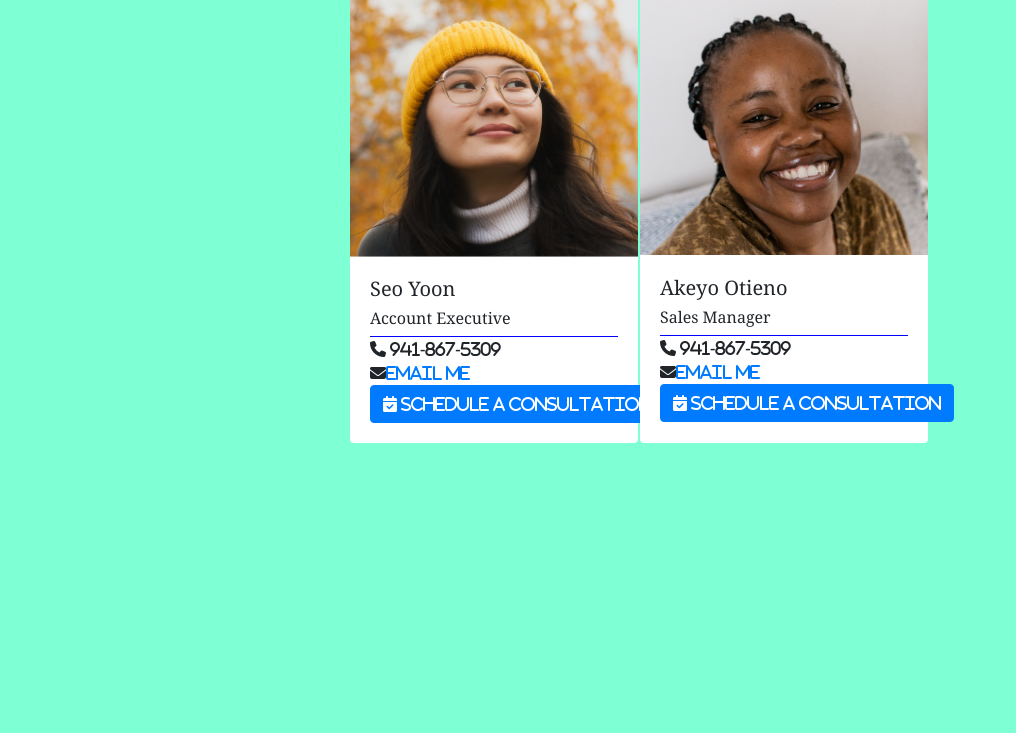
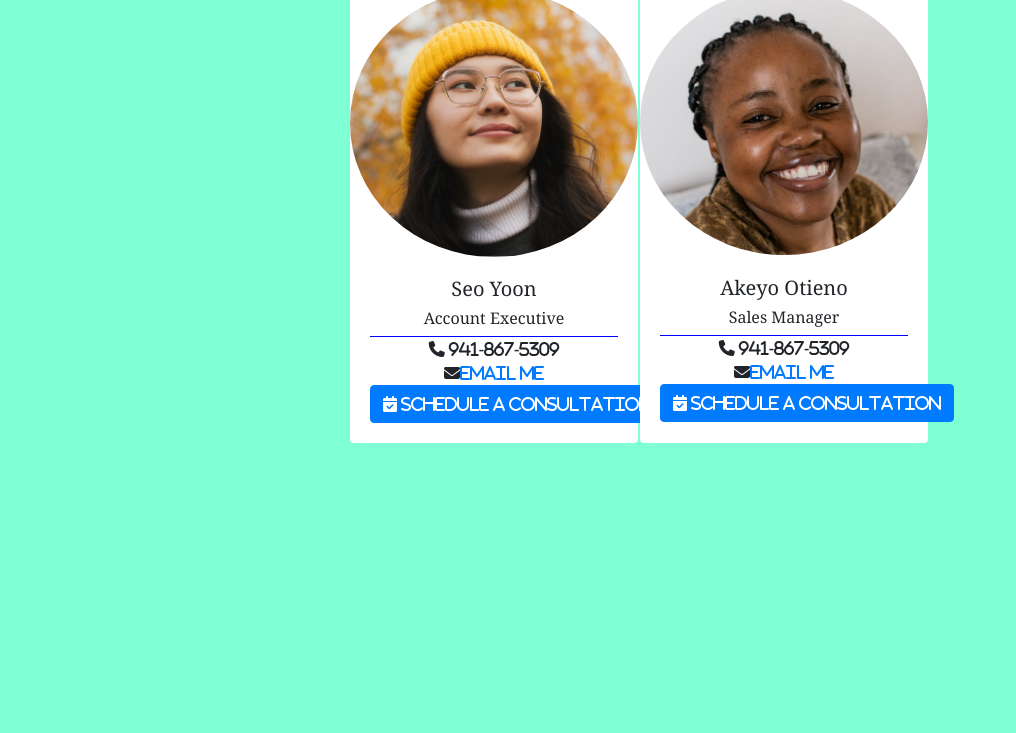
Before and after one commit to JCON3DEV/card-practice, a website: page index.html in a window 1280 px wide. Shown: the part 67-800 px from the top of the page, without its empty margins (0-1016 px from the left). Drawn offline with nearby package versions, Linux system fonts and the light colour scheme.

Commit message:
added some bootstrap classes for stying

```diff
--- a/index.html
+++ b/index.html
@@ -23,8 +23,10 @@
   <h1>Hello humans! Kneel before your robot overlords</h1>
 
   <section class="staff">
-    <div class="card" style="width: 18rem;">
-      <img class="card-img-top" src="resources/rustem-baltiyev.png" alt="Asain lady in a hat">
+    <div class="card text-center" style="width: 18rem;">
+      <!-- <img class="card-img-top" src="resources/rustem-baltiyev.png" alt="Asain lady in a hat"> -->
+      <img class="card-img-top rounded-circle align-top mx-auto" src="resources/rustem-baltiyev.png"
+        alt="Asain lady in a hat">
       <div class="card-body">
         <div class="staff-info">
           <h5 class="Name">Seo Yoon</h5>
@@ -41,8 +43,9 @@
       </div>
     </div>
 
-    <div class="card" style="width: 18rem;">
-      <img class="card-img-top" src="resources/smiling-lady.png" alt="Smiling woman">
+    <div class="card text-center" style="width: 18rem;">
+      <!-- <img class="card-img-top" src="resources/smiling-lady.png" alt="Smiling woman"> -->
+      <img class="card-img-top rounded-circle align-top mx-auto" src="resources/smiling-lady.png" alt="Smiling woman">
       <div class="card-body">
         <div class="staff-info">
           <h5 class="Name">Akeyo Otieno</h5>
```
